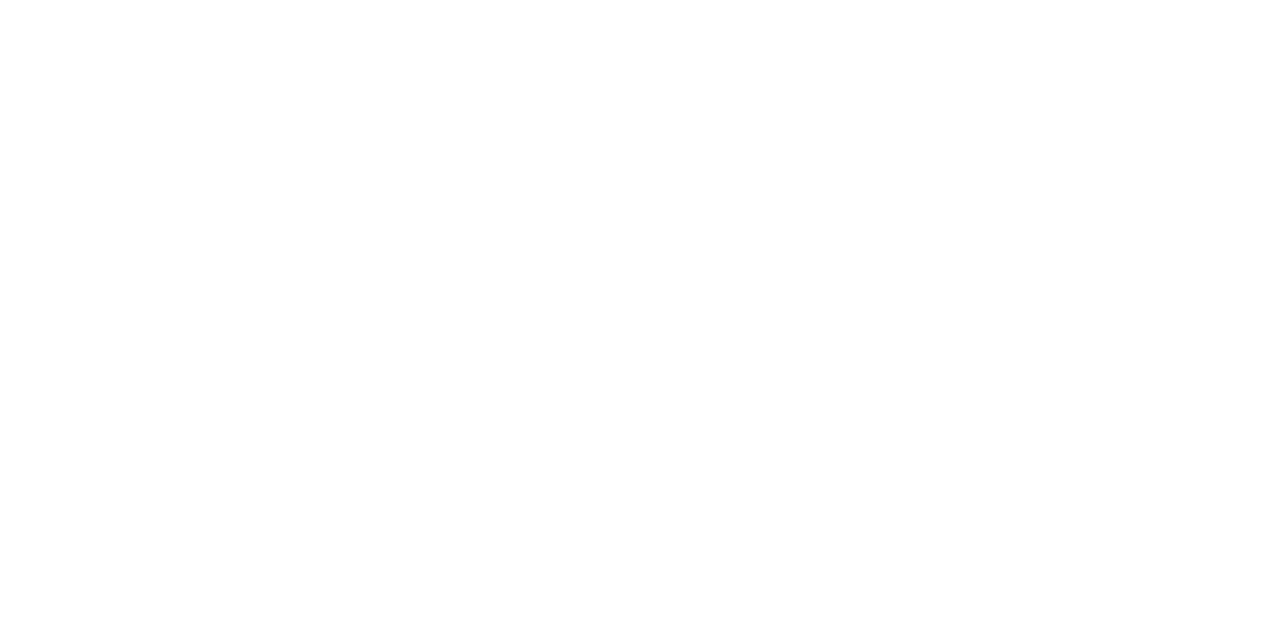
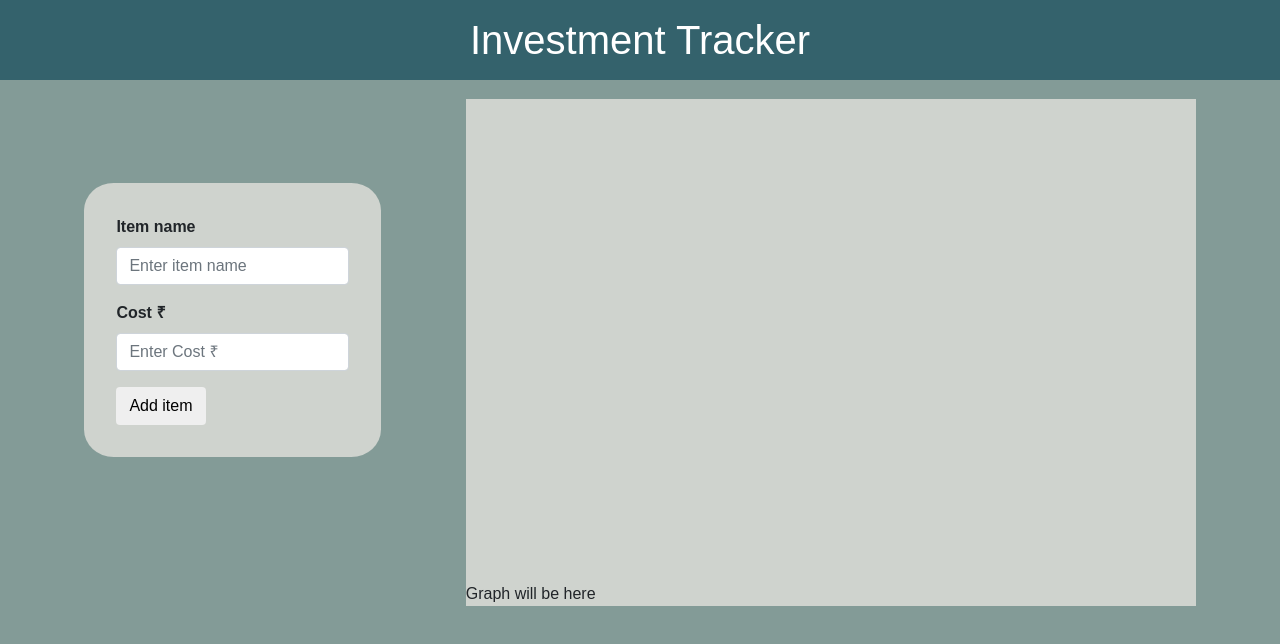
Before and after one commit to ashwani3011/investment_tracker_d3, a plain HTML site: page index.html in a window 1280 px wide. Drawn offline with nearby package versions, Linux system fonts and the light colour scheme; no server answers.

Commit message:
firestore persistence

```diff
--- /dev/null
+++ b/graph.js
@@ -0,0 +1,28 @@
+const container = d3.select(".graph-container");
+
+const svg = container.append("svg").attr("height", 500).attr("width", 600);
+
+let render = (values) => {
+  console.log(values);
+};
+let values = [];
+
+db.collection("investment").onSnapshot((res) => {
+  res.docChanges().forEach((change) => {
+    let doc = { ...change.doc.data(), id: change.doc.id };
+
+    if (change.type == "added") {
+      values.push(doc);
+    } else if (change.type == "modified") {
+      values.map((item) => {
+        if (item.id === doc.id) {
+          item.cost = doc.cost;
+        }
+      });
+    } else if (change.type == "removed") {
+      values = values.filter((item) => item.id !== doc.id);
+    }
+  });
+
+  render(values);
+});
--- a/index.html
+++ b/index.html
@@ -2,26 +2,108 @@
 <html lang="en">
   <head>
     <meta charset="UTF-8" />
-    <title>D3</title>
+    <meta http-equiv="X-UA-Compatible" content="IE=edge" />
+    <meta name="viewport" content="width=device-width, initial-scale=1.0" />
+    <title>Investment Tracker</title>
+    <link
+      rel="stylesheet"
+      href="https://maxcdn.bootstrapcdn.com/bootstrap/4.0.0/css/bootstrap.min.css"
+      integrity="sha384-Gn5384xqQ1aoWXA+058RXPxPg6fy4IWvTNh0E263XmFcJlSAwiGgFAW/dAiS6JXm"
+      crossorigin="anonymous"
+    />
   </head>
+
+  <style>
+    * {
+      margin: 0;
+      font-family: arial;
+    }
+
+    body {
+      overflow-y: hidden;
+    }
+
+    header {
+      height: 5rem;
+      text-align: center;
+      background-color: #34626c;
+      color: white;
+    }
+
+    header h1 {
+      padding-top: 1rem;
+    }
+
+    main {
+      display: flex;
+      height: 100vh;
+      background-color: #839b97;
+      justify-content: space-evenly;
+      align-items: center;
+    }
+
+    main div {
+      margin-bottom: 20rem;
+    }
+
+    .input-container {
+      background-color: #cfd3ce;
+      padding: 2rem;
+      border-radius: 10%;
+    }
+
+    label {
+      font-weight: 600;
+    }
+
+    .graph-container {
+      background-color: #cfd3ce;
+      margin-top: 5%;
+    }
+  </style>
+
   <body>
-    <div class="container">
-      <svg>
-        <rect></rect>
-      </svg>
-    </div>
+    <header>
+      <h1>Investment Tracker</h1>
+    </header>
 
+    <main>
+      <div class="input-container">
+        <form>
+          <div class="form-group">
+            <label for="formGroupExampleInput">Item name</label>
+            <input
+              type="text"
+              class="form-control"
+              id="name"
+              placeholder="Enter item name"
+            />
+          </div>
+          <div class="form-group">
+            <label for="formGroupExampleInput2">Cost ₹</label>
+            <input
+              type="text"
+              class="form-control"
+              id="cost"
+              placeholder="Enter Cost ₹"
+            />
+          </div>
+          <button type="submit" class="btn">Add item</button>
+        </form>
+      </div>
+      <div class="graph-container">Graph will be here</div>
+    </main>
     <script src="https://www.gstatic.com/firebasejs/9.0.2/firebase-app-compat.js"></script>
     <script src="https://www.gstatic.com/firebasejs/9.0.2/firebase-firestore-compat.js"></script>
     <script defer>
       // Your web app's Firebase configuration
       const firebaseConfig = {
-        //     apiKey: "AIzaSyDF1wXk7qQ6CAxul1dx4Wddk46N2ffBTVE",
-        //     authDomain: "d3-course-f274f.firebaseapp.com",
-        //     projectId: "d3-course-f274f",
-        //     storageBucket: "d3-course-f274f.appspot.com",
-        //     messagingSenderId: "776884042597",
-        //     appId: "1:776884042597:web:aa5a234d4a398900e8ff8c",
+        apiKey: "AIzaSyDF1wXk7qQ6CAxul1dx4Wddk46N2ffBTVE",
+        authDomain: "d3-course-f274f.firebaseapp.com",
+        projectId: "d3-course-f274f",
+        storageBucket: "d3-course-f274f.appspot.com",
+        messagingSenderId: "776884042597",
+        appId: "1:776884042597:web:3f6b2be97329958ce8ff8c",
       };
 
       // Initialize Firebase
@@ -29,8 +111,8 @@
       firebase.initializeApp(firebaseConfig);
       const db = firebase.firestore();
     </script>
-
     <script src="https://d3js.org/d3.v7.min.js" defer></script>
     <script src="script.js" defer></script>
+    <script src="graph.js" defer></script>
   </body>
 </html>
--- a/script.js
+++ b/script.js
@@ -1 +1,34 @@
-console.log("hello");
+const form = document.querySelector("form");
+const nameInput = document.querySelector("#name");
+const costInput = document.querySelector("#cost");
+
+form.addEventListener("submit", (e) => {
+  //will stop page refresh
+  e.preventDefault();
+
+  //taking the right input
+  if (
+    nameInput.value === "" ||
+    costInput.value === "" ||
+    isNaN(costInput.value)
+  ) {
+    alert("Please enter correct values!");
+  } else {
+    let item = { name: nameInput.value, cost: parseInt(costInput.value) };
+
+    db.collection("investment")
+      .add(item)
+      .then((res) => {
+        console.log("Added data");
+      });
+    // console.log(item);
+    // db.collection("investments")
+    //   .add(item)
+    //   .then((res) => {
+    //     nameInput.value = "";
+    //     costInput.value = "";
+    //   });
+  }
+});
+
+// console.log(db);
```
